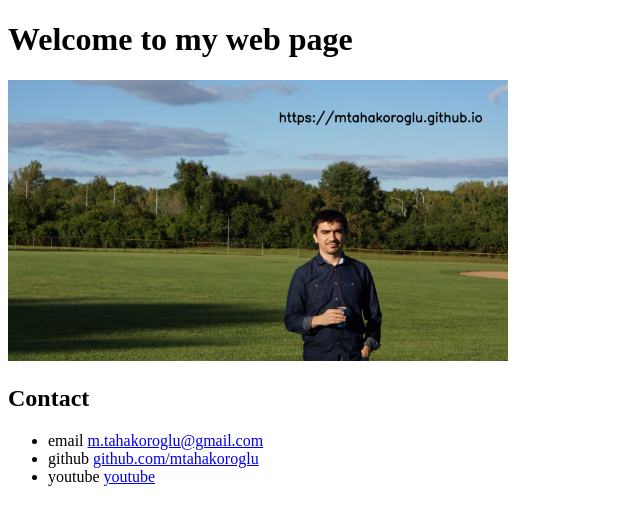
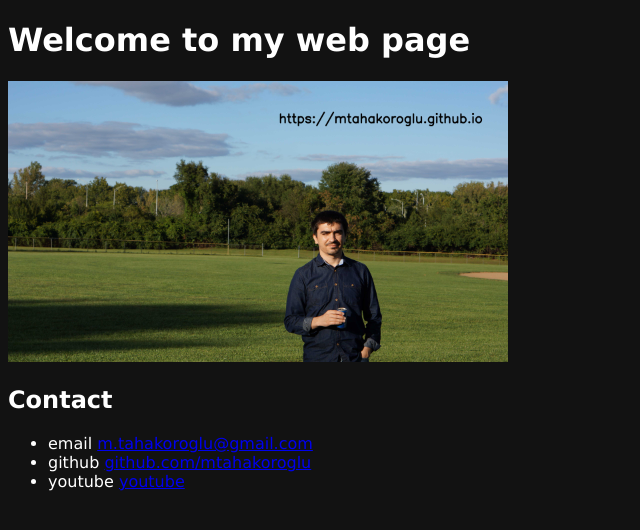
Before and after one commit to mtahakoroglu/mtahakoroglu.github.io, a plain HTML site: page index.html in a window 1280 px wide. Shown: the whole page, without its empty margins (0-640 px from the left). Drawn offline with Linux system fonts and the light colour scheme.

Commit message:
background color and font type is changed

```diff
--- a/index.html
+++ b/index.html
@@ -3,10 +3,20 @@
     <head>
         <link rel="icon" type="image/x-icon" href="docs/assets/images/favicon.ico">
         <title>Tā-Hā's web page</title>
+        <style>
+            body {
+                background-color: #121212; /* Dark background color */
+                color: #ffffff; /* Light text color for better contrast */
+                font-family: Arial, sans-serif; /* Default font for body */
+            }
+            h1, h2, ul {
+                font-family: Verdana, Geneva, sans-serif; /* Different font for h1, h2, and ul */
+            }
+        </style>
     </head>
     <body>
         <h1>Welcome to my web page</h1>
-        <img src="docs/assets/images/mtahakoroglu-github-io-website.jpg" alt="when I was in Columbus, OH" width="500" height=auto>
+        <img src="docs/assets/images/mtahakoroglu-github-io-website.jpg" alt="when I was in Columbus, OH" width="500" height="auto">
         <h2>Contact</h2>
         <ul>
             <li>email <a href="mailto:m.tahakoroglu@gmail.com" target="_blank">m.tahakoroglu@gmail.com</a></li>
```
